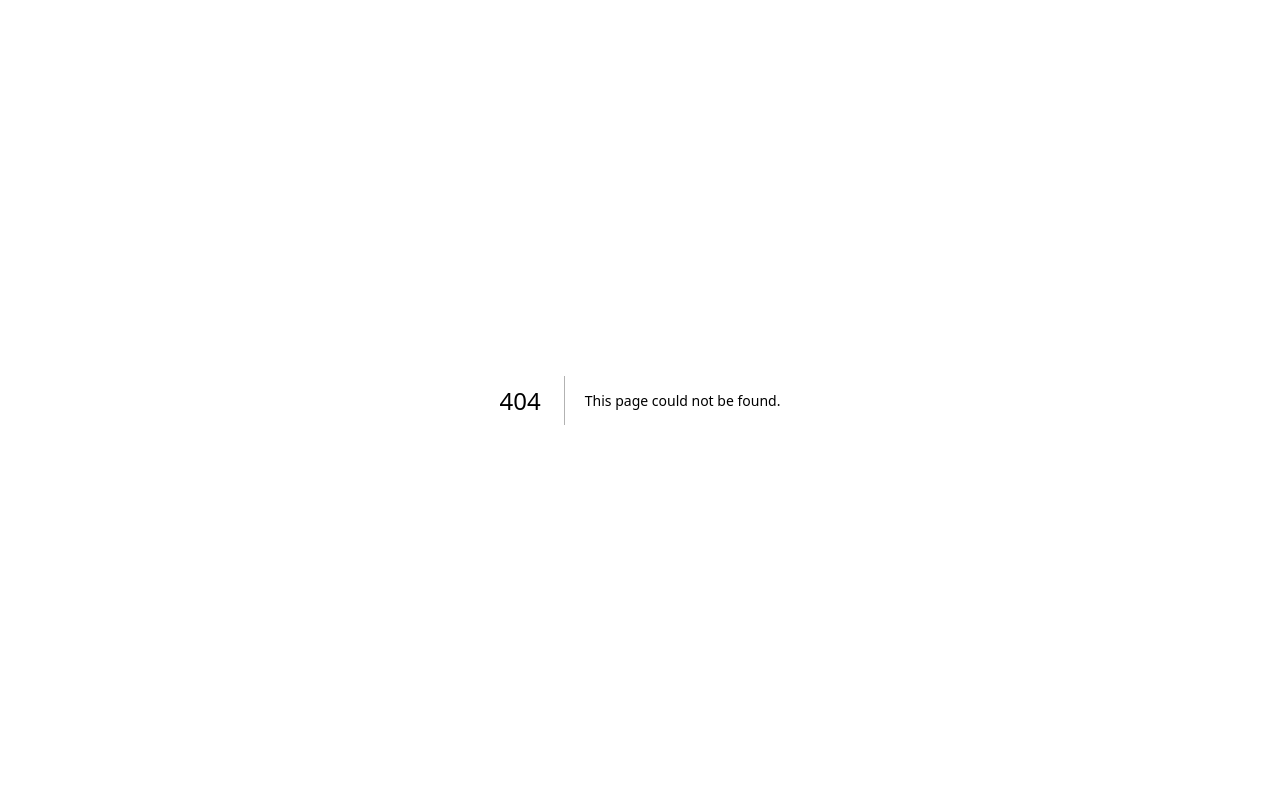
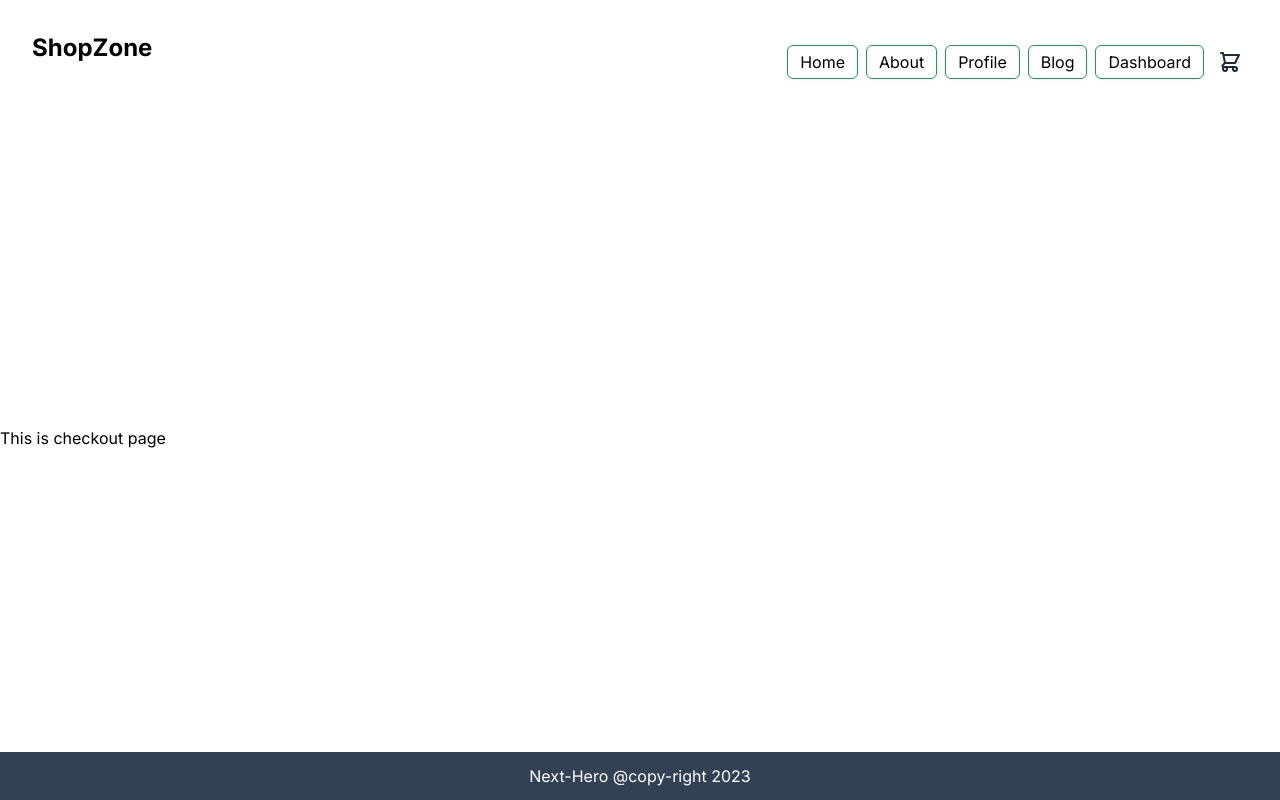
Before and after one commit to reshad21/nextjsrecap, a Next.js app: page /checkout/1 in a window 1280 px wide. Before the commit this address had no page. Built offline with nearby package versions, Linux system fonts and the light colour scheme.

Commit message:
checkout route create

```diff
--- /dev/null
+++ b/src/app/(with-layout)/checkout/[id]/page.js
@@ -0,0 +1,10 @@
+
+const CheckOutProduct = () => {
+    return (
+        <div>
+            This is checkout page
+        </div>
+    );
+};
+
+export default CheckOutProduct;
--- a/src/components/Product.jsx
+++ b/src/components/Product.jsx
@@ -1,11 +1,12 @@
 "use client";
 
 import { addToCart } from "@/Redux/features/cart/cartSlice";
+import Link from "next/link";
 import { useDispatch, useSelector } from "react-redux";
 
 const Product = ({ product }) => {
     const cart = useSelector((state) => state.cart.cart);
-    const { title, price, features } = product;
+    const { title, price, features, id } = product;
     const dispatch = useDispatch();
     const handleAddToCart = () => {
         dispatch(addToCart(product));
@@ -21,7 +22,7 @@ const Product = ({ product }) => {
             </ul>
             <div className="flex justify-between items-center mt-4 mb-2">
                 <button className="text-[14px] font-semibold border border-green-500 rounded-md px-2 py-[2px] shadow-lg bg-yellow-500 text-white" onClick={handleAddToCart}>AddToCart</button>
-                <button className="text-[14px] font-semibold border border-yellow-500 rounded-md px-2 py-[2px] shadow-lg bg-green-500 text-white">Buy Now</button>
+                <Link href={`/checkout/${id}`} className="text-[14px] font-semibold border border-yellow-500 rounded-md px-2 py-[2px] shadow-lg bg-green-500 text-white">Buy Now</Link>
             </div>
         </div>
     );
```
